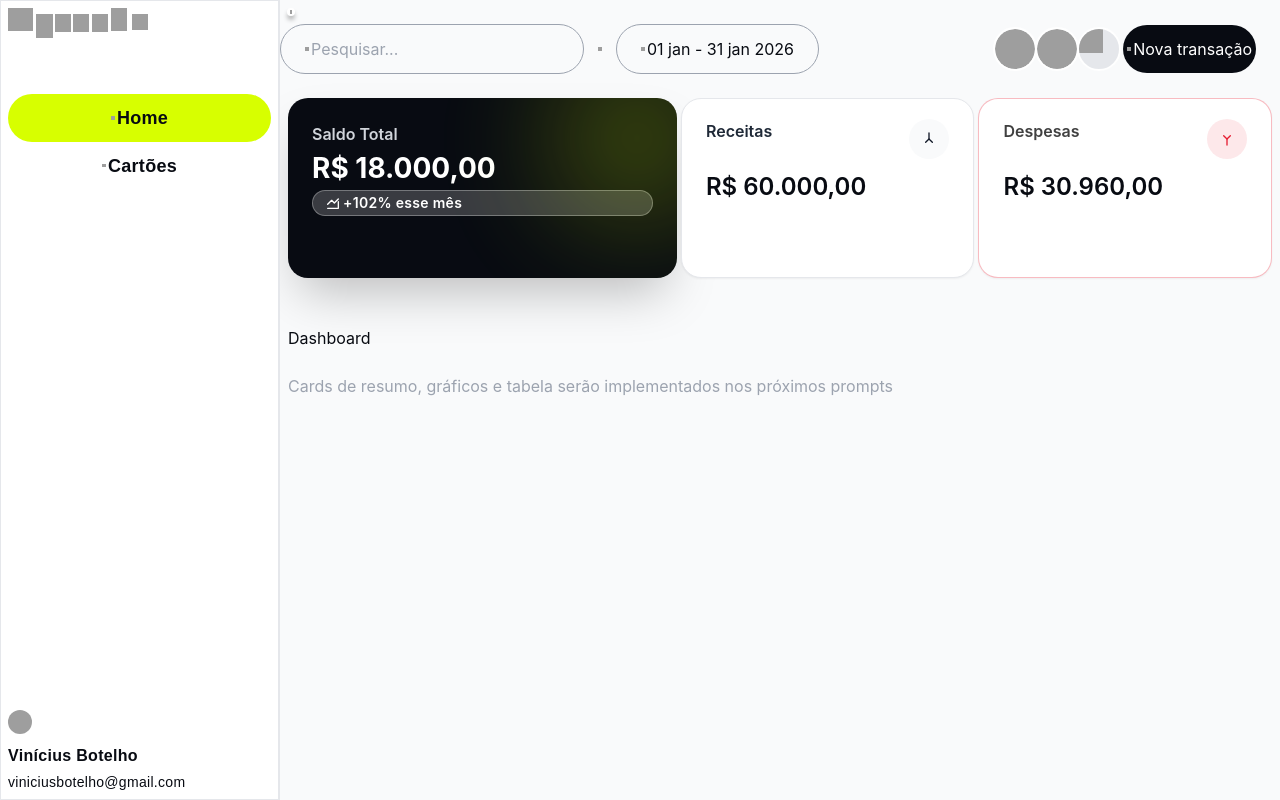
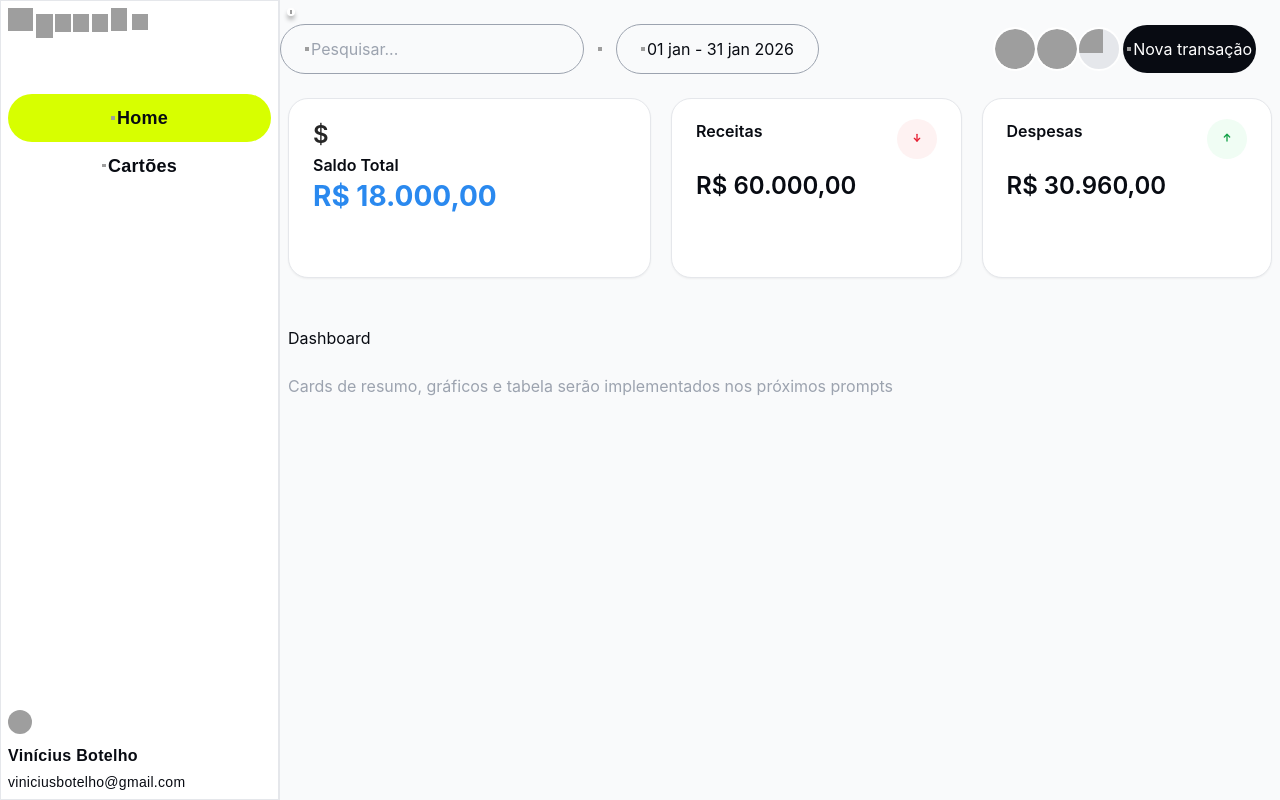
Before and after one commit to viniciusviniciussantos13-rgb/dashboard-mycash, a React (Vite) app: page / in a window 1280 px wide. Built offline with nearby package versions, Linux system fonts and the light colour scheme; grey boxes are pictures that could not be loaded.

Commit message:
feat: restyle summary cards

```diff
--- a/src/components/dashboard/SummaryCards/SummaryCards.tsx
+++ b/src/components/dashboard/SummaryCards/SummaryCards.tsx
@@ -1,12 +1,4 @@
-import {
-  type CSSProperties,
-  type ReactNode,
-  useEffect,
-  useMemo,
-  useRef,
-  useState,
-} from 'react'
-import { subDays } from 'date-fns'
+import { type ReactNode, useEffect, useRef, useState } from 'react'
 import { useFinance } from '@/hooks/useFinance'
 import { formatCurrencyBRL } from '@/utils/formatCurrency'
 
@@ -48,241 +40,101 @@ const useAnimatedNumber = (targetValue: number, duration = 800) => {
   return animatedValue
 }
 
-type CardProps = {
+type MetricCardProps = {
+  label: string
   value: number
-  label: string
-  accent?: 'income' | 'expense'
-  prefixIcon?: ReactNode
-  children?: ReactNode
-  className?: string
-  style?: CSSProperties
+  icon?: ReactNode
+  iconContainerClass?: string
+  valueColor?: string
 }
 
-function StatCard({
-  value,
-  label,
-  accent,
-  prefixIcon,
-  children,
-  className = '',
-  style,
-}: CardProps) {
-  const accentText = accent === 'expense' ? 'text-neutral-700' : 'text-neutral-900'
-  const accentBorder = accent === 'expense' ? 'border-red-600/30' : 'border-neutral-300'
-
+function MetricCard({ label, value, icon, iconContainerClass, valueColor }: MetricCardProps) {
   return (
-    <article
-      className={`
-        relative flex flex-col gap-3 rounded-shape-20 border bg-surface-500 px-6 py-5 shadow-sm min-h-[180px]
-        ${accentBorder} ${className}
-      `}
-      style={style}
-    >
-      <div className="flex items-start justify-between gap-4">
-        <span className={`label-small font-semibold ${accentText}`}>{label}</span>
-        {prefixIcon}
+    <article className="flex min-h-[180px] flex-col gap-3 rounded-shape-20 border border-neutral-300 bg-white px-6 py-5 shadow-sm">
+      <div className="flex items-start justify-between gap-3">
+        <span className="label-medium font-semibold text-neutral-1100">{label}</span>
+        {icon && (
+          <div className={`flex h-10 w-10 items-center justify-center rounded-full ${iconContainerClass}`}>
+            {icon}
+          </div>
+        )}
       </div>
-
-      <p className="text-heading-small font-semibold text-neutral-1100">
+      <p className={`text-heading-small font-semibold leading-tight ${valueColor ?? 'text-neutral-1100'}`}>
         {formatCurrencyBRL(value)}
       </p>
-
-      {children}
     </article>
   )
 }
 
-type BalanceCardProps = {
-  value: number
-  children?: ReactNode
-  className?: string
-  style?: CSSProperties
-}
-
-function BalanceCard({ value, children, className, style }: BalanceCardProps) {
+function BalanceCard({ value }: { value: number }) {
   return (
-    <article
-      className={`
-        relative flex flex-col gap-4 overflow-hidden rounded-shape-20 bg-neutral-1100 px-6 py-6 text-surface-500 shadow-2xl
-        ${className ?? ''}
-      `}
-      style={style}
-    >
-      <div
-        aria-hidden="true"
-        className="absolute -right-10 -top-10 h-40 w-40 rounded-full bg-primary-500/40 opacity-80 blur-3xl"
-      />
-
-      <span className="label-small font-semibold text-neutral-400">Saldo Total</span>
-
-      <p className="text-heading-medium font-bold text-white">{formatCurrencyBRL(value)}</p>
-
-      {children}
+    <article className="flex min-h-[180px] flex-col gap-2 rounded-shape-20 border border-neutral-300 bg-white px-6 py-5 shadow-sm">
+      <span className="text-2xl font-semibold text-neutral-800">$</span>
+      <span className="label-medium font-semibold text-neutral-1100">Saldo Total</span>
+      <p className="text-heading-medium font-bold leading-tight text-blue-600">{formatCurrencyBRL(value)}</p>
     </article>
   )
 }
 
 export default function SummaryCards() {
-  const {
-    transactions,
-    selectedMember,
-    transactionType,
-    searchText,
-    calculateTotalBalance,
-    calculateIncomeForPeriod,
-    calculateExpensesForPeriod,
-  } = useFinance()
+  const { calculateTotalBalance, calculateIncomeForPeriod, calculateExpensesForPeriod } = useFinance()
 
-  const totalBalance = calculateTotalBalance()
-  const totalIncome = calculateIncomeForPeriod()
-  const totalExpenses = calculateExpensesForPeriod()
-
-  const animatedBalance = useAnimatedNumber(totalBalance)
-  const animatedIncome = useAnimatedNumber(totalIncome)
-  const animatedExpenses = useAnimatedNumber(totalExpenses)
-
-  const normalizedSearch = searchText.trim().toLowerCase()
-
-  const growthPercent = useMemo(() => {
-    const thirtyDaysAgo = subDays(new Date(), 30)
-
-    const filteredTransactions = transactions.filter((transaction) => {
-      if (transaction.status !== 'completed') return false
-      if (transaction.date < thirtyDaysAgo) return false
-
-      if (selectedMember && transaction.memberId !== selectedMember) {
-        return false
-      }
-      if (transactionType !== 'all' && transaction.type !== transactionType) {
-        return false
-      }
-      if (normalizedSearch) {
-        const matchesSearch =
-          transaction.description.toLowerCase().includes(normalizedSearch) ||
-          transaction.category.toLowerCase().includes(normalizedSearch)
-        if (!matchesSearch) {
-          return false
-        }
-      }
-
-      return true
-    })
-
-    const netChange = filteredTransactions.reduce((acc, transaction) => {
-      const delta = transaction.type === 'income' ? transaction.amount : -transaction.amount
-      return acc + delta
-    }, 0)
-
-    const previousBalance = totalBalance - netChange
-    if (previousBalance === 0) {
-      return netChange === 0 ? 0 : 100
-    }
-
-    return (netChange / Math.abs(previousBalance)) * 100
-  }, [normalizedSearch, selectedMember, transactionType, totalBalance, transactions])
-
-  const growthLabel = `${growthPercent >= 0 ? '+' : ''}${Math.round(growthPercent)}% esse mês`
-  const badgeClasses =
-    'flex items-center gap-2 rounded-shape-100 border border-white/30 bg-white/20 px-3 py-1 text-surface-500 text-label-small'
+  const animatedBalance = useAnimatedNumber(calculateTotalBalance())
+  const animatedIncome = useAnimatedNumber(calculateIncomeForPeriod())
+  const animatedExpenses = useAnimatedNumber(calculateExpensesForPeriod())
 
   return (
     <section className="w-full max-w-[1400px]">
-      <div className="flex flex-col gap-4 lg:flex-row lg:items-stretch">
-        <BalanceCard
-          value={animatedBalance}
-          className="flex-1"
-          style={{ minWidth: 0, flex: '1.4 1 0%' }}
-        >
-          <div className={badgeClasses}>
-            <svg
-              width="16"
-              height="16"
-              viewBox="0 0 24 24"
-              fill="none"
-              xmlns="http://www.w3.org/2000/svg"
-            >
-              <polyline
-                points="4 14 10 8 14 12 20 6"
-                stroke="currentColor"
+      <div className="grid gap-5 lg:grid-cols-[1.25fr_1fr_1fr]">
+        <BalanceCard value={animatedBalance} />
+
+        <MetricCard
+          label="Receitas"
+          value={animatedIncome}
+          valueColor="text-neutral-1100"
+          iconContainerClass="bg-red-50"
+          icon={
+            <svg width="16" height="16" viewBox="0 0 24 24" fill="none" xmlns="http://www.w3.org/2000/svg">
+              <path
+                d="M12 5V15"
+                stroke="#e61e32"
                 strokeWidth="2"
                 strokeLinecap="round"
                 strokeLinejoin="round"
               />
-              <polyline
-                points="20 10 20 20 4 20"
-                stroke="currentColor"
+              <path
+                d="M8 11L12 15L16 11"
+                stroke="#e61e32"
                 strokeWidth="2"
                 strokeLinecap="round"
                 strokeLinejoin="round"
               />
             </svg>
-            <span>{growthLabel}</span>
-          </div>
-        </BalanceCard>
-
-        <StatCard
-          value={animatedIncome}
-          label="Receitas"
-          accent="income"
-          className="flex-1"
-          style={{ minWidth: 0 }}
-          prefixIcon={
-            <div className="flex h-10 w-10 items-center justify-center rounded-full bg-neutral-100">
-              <svg
-                width="16"
-                height="16"
-                viewBox="0 0 24 24"
-                fill="none"
-                xmlns="http://www.w3.org/2000/svg"
-              >
-                <path
-                  d="M7 17L12 12L17 17"
-                  stroke="#111827"
-                  strokeWidth="2"
-                  strokeLinecap="round"
-                  strokeLinejoin="round"
-                />
-                <path
-                  d="M12 12L12 3"
-                  stroke="#111827"
-                  strokeWidth="2"
-                  strokeLinecap="round"
-                />
-              </svg>
-            </div>
           }
         />
 
-        <StatCard
+        <MetricCard
+          label="Despesas"
           value={animatedExpenses}
-          label="Despesas"
-          accent="expense"
-          className="flex-1"
-          style={{ minWidth: 0 }}
-          prefixIcon={
-            <div className="flex h-10 w-10 items-center justify-center rounded-full bg-red-600/10">
-              <svg
-                width="16"
-                height="16"
-                viewBox="0 0 24 24"
-                fill="none"
-                xmlns="http://www.w3.org/2000/svg"
-              >
-                <path
-                  d="M7 7L12 12L17 7"
-                  stroke="#e61e32"
-                  strokeWidth="2"
-                  strokeLinecap="round"
-                  strokeLinejoin="round"
-                />
-                <path
-                  d="M12 12L12 21"
-                  stroke="#e61e32"
-                  strokeWidth="2"
-                  strokeLinecap="round"
-                />
-              </svg>
-            </div>
+          valueColor="text-neutral-1100"
+          iconContainerClass="bg-green-50"
+          icon={
+            <svg width="16" height="16" viewBox="0 0 24 24" fill="none" xmlns="http://www.w3.org/2000/svg">
+              <path
+                d="M12 15V5"
+                stroke="#16a34a"
+                strokeWidth="2"
+                strokeLinecap="round"
+                strokeLinejoin="round"
+              />
+              <path
+                d="M8 9L12 5L16 9"
+                stroke="#16a34a"
+                strokeWidth="2"
+                strokeLinecap="round"
+                strokeLinejoin="round"
+              />
+            </svg>
           }
         />
       </div>
```
